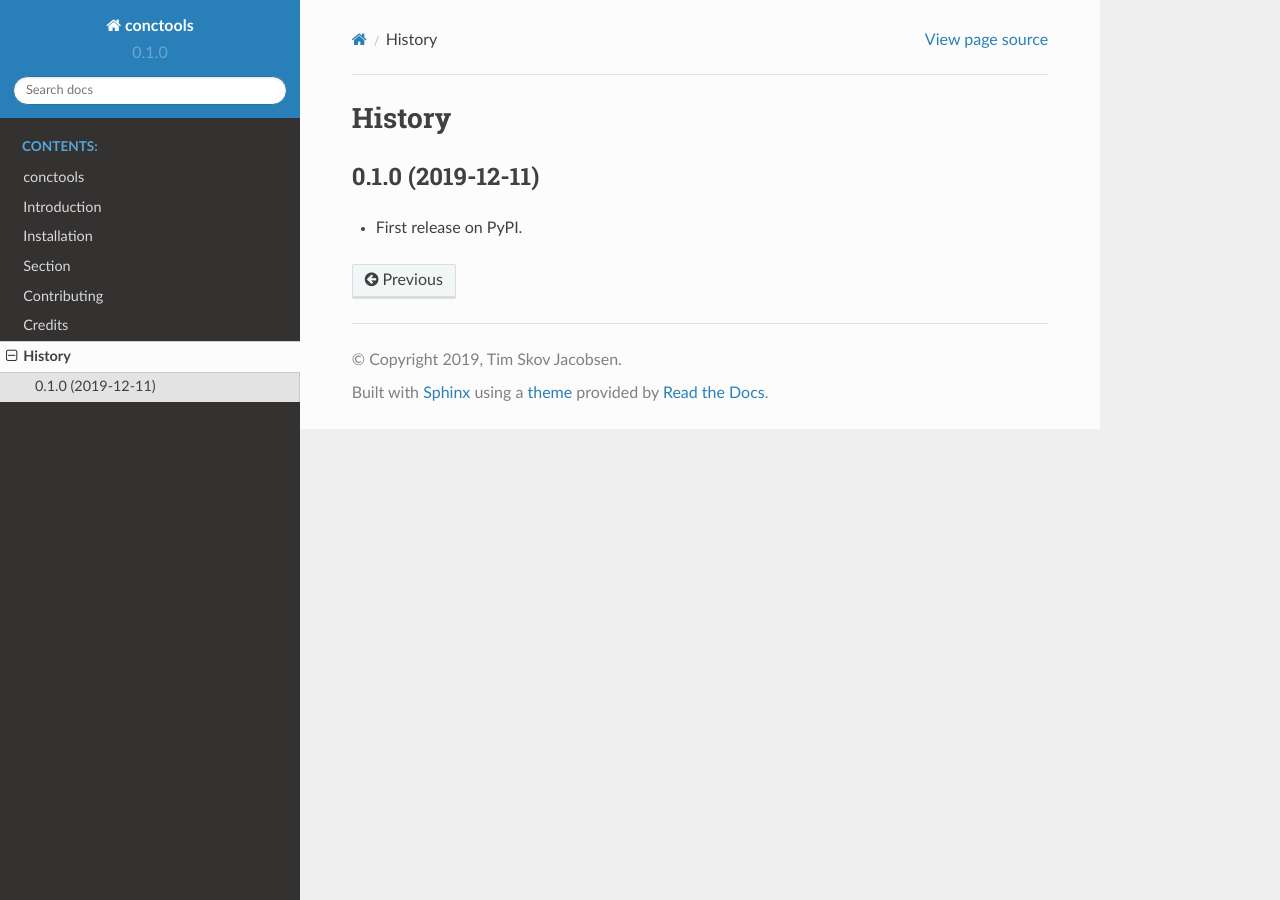
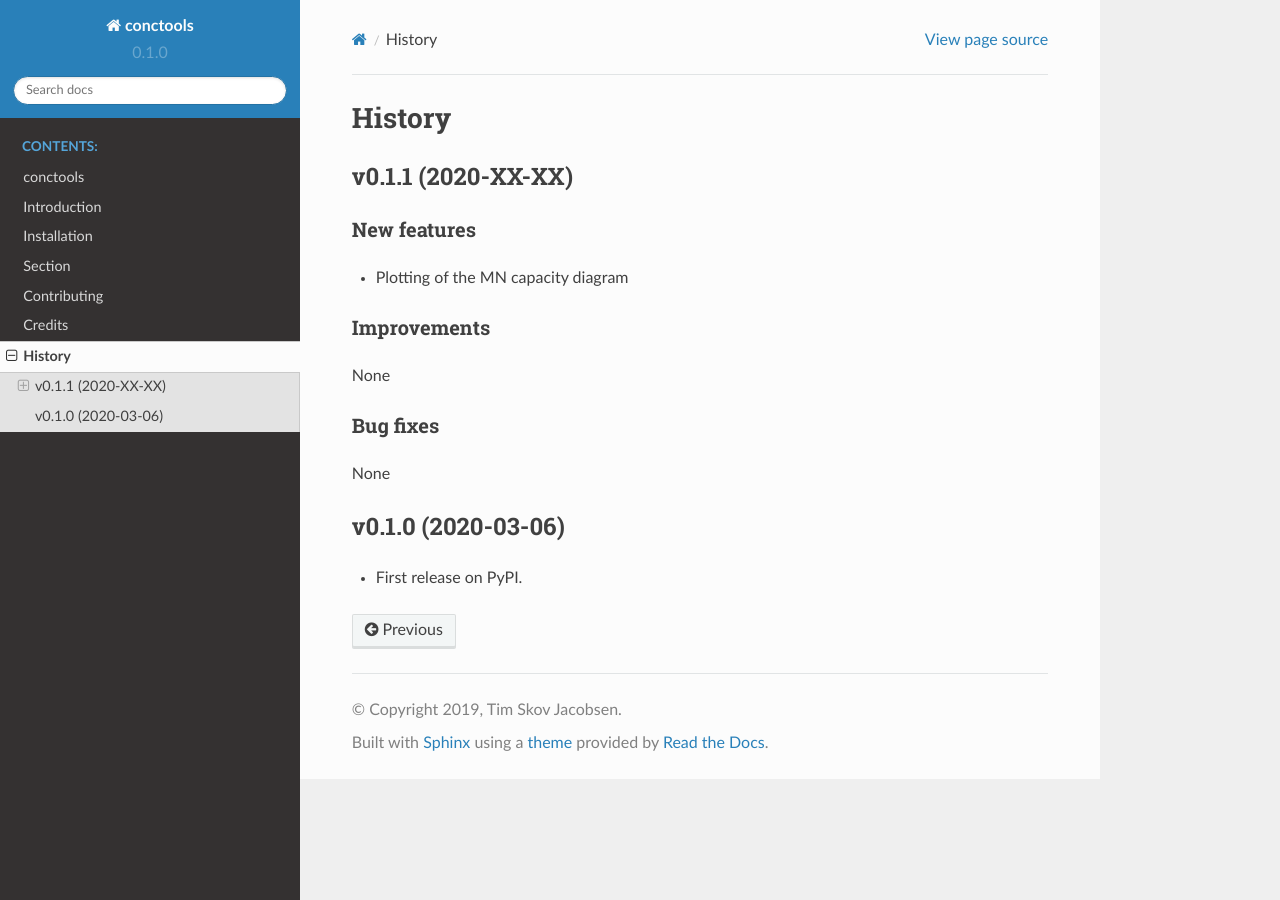
Before and after one commit to timskovjacobsen/conctools, a Sphinx documentation site: the page built from docs/history.rst, in a window 1280 px wide. Built offline with Sphinx 7.4.7 and the Read the Docs theme 2.0.0, drawn with Linux system fonts in a browser that asks for light colours; pages that are not in the unit, such as notebooks, are missing from menus.

Commit message:
Add diag. plot as new feat in history for v0.1.1

```diff
--- a/docs/history.rst
+++ b/docs/history.rst
@@ -2,7 +2,25 @@
 History
 =======
 
-0.1.0 (2019-12-11)
+v0.1.1 (2020-XX-XX)
+------------------
+
+New features
+************
+
+* Plotting of the MN capacity diagram
+
+Improvements
+************
+
+None
+
+Bug fixes
+*********
+
+None
+
+v0.1.0 (2020-03-06)
 ------------------
 
 * First release on PyPI.
```
